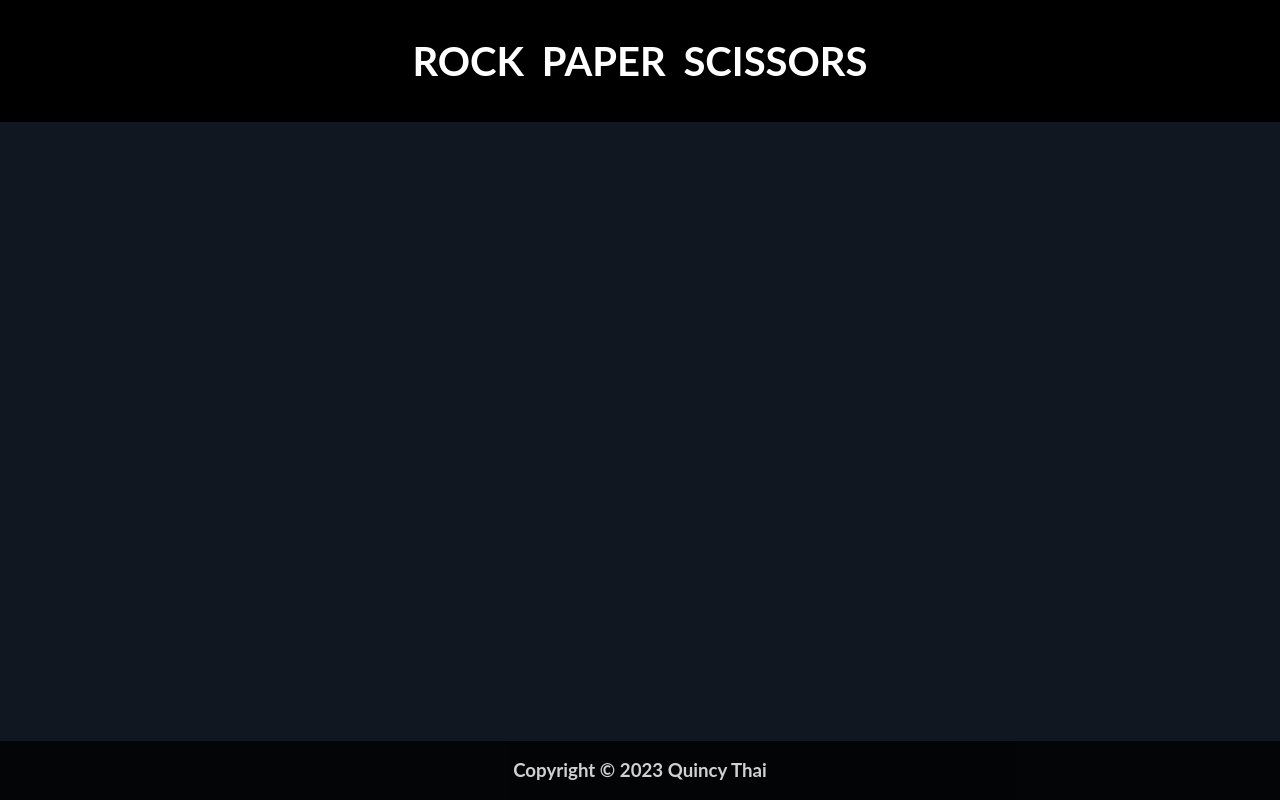
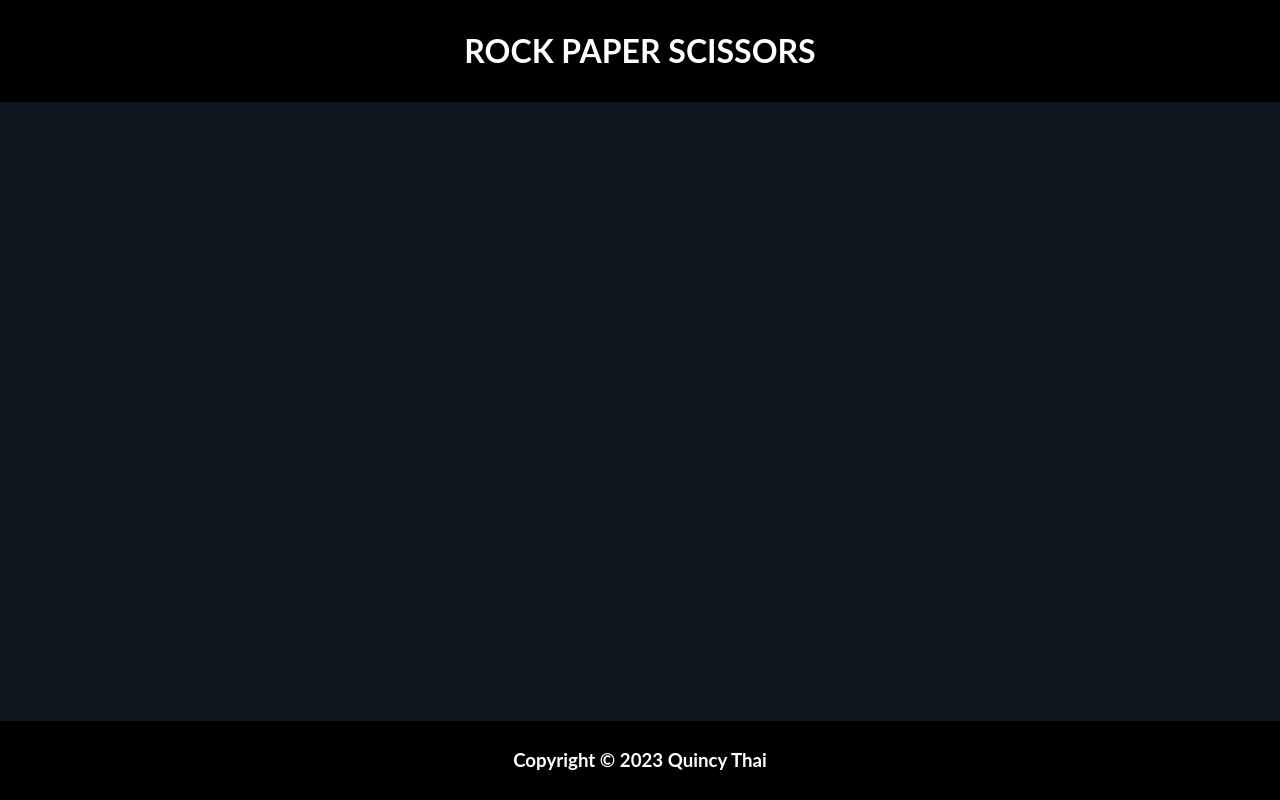
Before and after one commit to quincythai/rock-paper-scissors, a plain HTML site: page index.html in a window 1280 px wide. Drawn offline with Linux system fonts and the light colour scheme.

Commit message:
Clean header and footer code

```diff
--- a/style.css
+++ b/style.css
@@ -1,30 +1,27 @@
 body {
+  /* Add some padding on body to prevent content to go underneath the header and footer s*/
   background-color: #111720;
   margin: 0;
-  padding: 0;
+  padding-top: 60px;
+  padding-bottom: 40px;
   font-family: 'Lato', sans-serif;
 }
 
-.header {
-  font-family: 'Lato', sans-serif;
+.header, .footer {
   background-color: black;
-  color: rgb(255, 255, 255);
-  font-size: 20px;
-  word-spacing: 8px;
+  color: white;
+
+  width: 100%;
+  position: fixed;
   padding: 10px 0;
   display: flex;
   justify-content: center;
-  align-items: center;
+}
+
+.header {
+  top: 0;
 }
 
 .footer {
-  position: absolute;
   bottom: 0;
-  display: flex;
-  justify-content: center;
-  align-items: center;
-  width: 100%;
-  background-color: black;
-  color: white;
-  opacity: 80%;
 }
```
